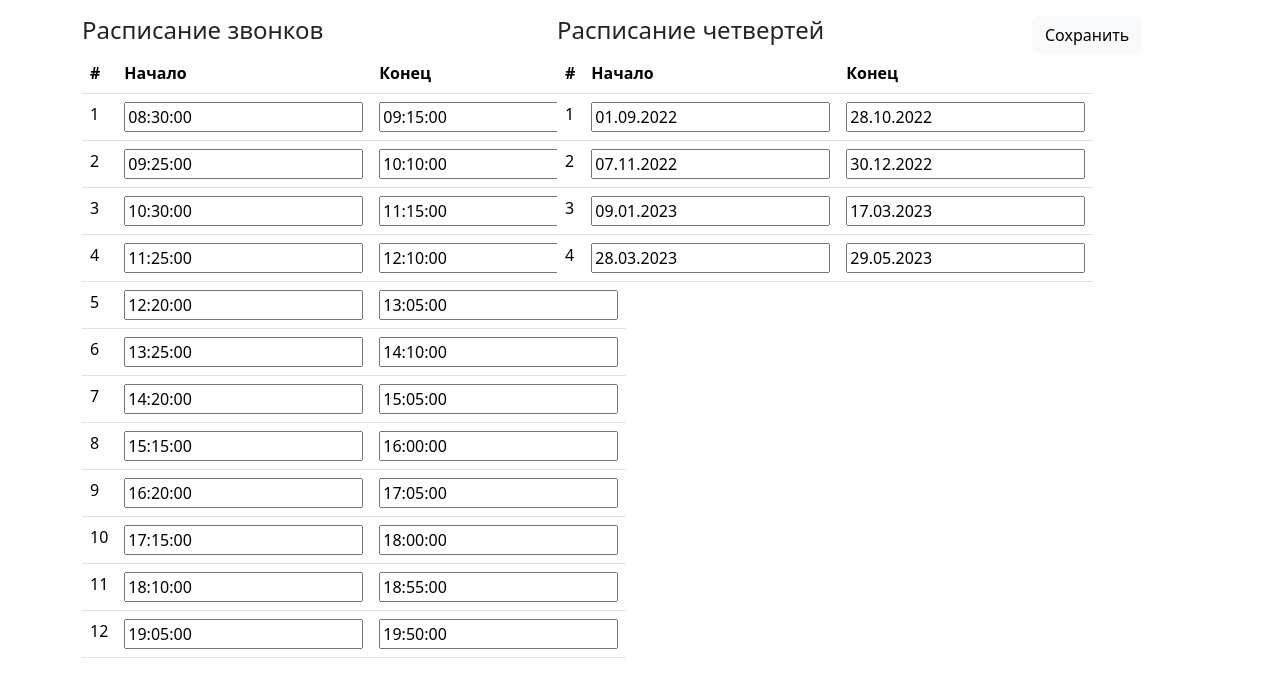
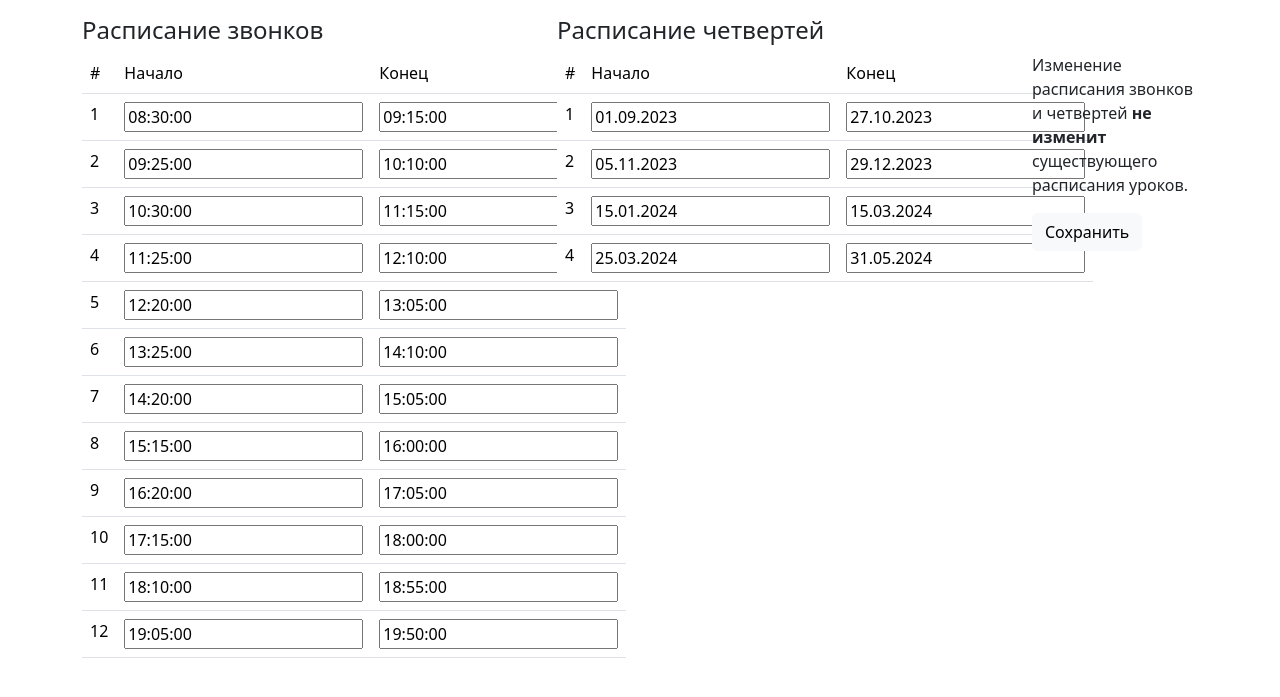
Before and after one commit to gamingKenku/CourseWork, a Django app: page /schedule/edit_bell_quarter/ in a window 1280 px wide. Shown: the part 56-753 px from the top of the page. Run offline with Django 4.2, Linux system fonts and the light colour scheme; the visitor is signed in with stand-in values (Sample User, id 1); some libraries are stand-ins or nearby versions.

Commit message:
pages info

```diff
--- a/StudentJournal/grades_nonattendance/views.py
+++ b/StudentJournal/grades_nonattendance/views.py
@@ -3,8 +3,8 @@ import numpy as np
 import pandas as pd
 from django.core.files.storage import default_storage
 from django.shortcuts import get_object_or_404, render
-from django.db.models import Q, QuerySet
-from django.http import FileResponse, HttpResponse, HttpResponseRedirect, Http404, JsonResponse
+from django.db.models import Q
+from django.http import FileResponse, HttpResponse, HttpResponseRedirect, JsonResponse
 from scheduling.forms import LessonMaterialUploadForm
 from scheduling.models import LessonSchedule
 from scheduling.schedule_creator import QuarterSchedule
--- a/StudentJournal/scheduling/quarter_schedule.xml
+++ b/StudentJournal/scheduling/quarter_schedule.xml
@@ -1,18 +1,18 @@
 <body>
     <quarter number="1">
-        <start>2022-09-01</start>
-        <end>2022-10-28</end>
+        <start>2023-09-01</start>
+        <end>2023-10-27</end>
     </quarter>
     <quarter number="2">
-        <start>2022-11-07</start>
-        <end>2022-12-30</end>
+        <start>2023-11-05</start>
+        <end>2023-12-29</end>
     </quarter>
     <quarter number="3">
-        <start>2023-01-09</start>
-        <end>2023-03-17</end>
+        <start>2024-01-15</start>
+        <end>2024-03-15</end>
     </quarter>
     <quarter number="4">
-        <start>2023-03-28</start>
-        <end>2023-05-29</end>
+        <start>2024-03-25</start>
+        <end>2024-05-31</end>
     </quarter>
 </body>
--- a/StudentJournal/scheduling/static/scheduling/style.css
+++ b/StudentJournal/scheduling/static/scheduling/style.css
@@ -14,6 +14,10 @@
 .grade{
     font-size: larger;
     font-weight: bolder;
+    text-align: center;
+    vertical-align: middle;
+}
+.classroom{
     text-align: center;
     vertical-align: middle;
 }
@@ -64,6 +68,9 @@ table.class-journal {
 tr.student-journal {
     cursor: pointer;
 }
+th, h4, h5 {
+    font-weight: normal;
+}
 #id-overlay {
     top: 0;
     bottom: 0;
--- a/StudentJournal/scheduling/templates/bell_quarter_edit.html
+++ b/StudentJournal/scheduling/templates/bell_quarter_edit.html
@@ -9,7 +9,7 @@
     <div class="container">
         <div class="row pt-3 pb-3">
             <div class="col-md-5">
-                <h4>Расписание звонков</h4>
+            <h4>Расписание звонков</h4>
                 <table class="table">
                     <thead>
                         <th>#</th>
@@ -49,6 +49,10 @@
                 </table>
             </div>
             <div class="col-md-2">
+                <h4><br></h4>
+                <p>
+                    Изменение расписания звонков и четвертей <b>не изменит</b> существующего расписания уроков.
+                </p>
                 <button type="submit" class="btn btn-light">Сохранить</button>
             </div>
         </div>
--- a/StudentJournal/users/views.py
+++ b/StudentJournal/users/views.py
@@ -136,8 +136,7 @@ def add_discipline_to_teacher(request):
         teacher = AppUser.objects.get(id=teacher_id)
         discipline_id = request.POST.get("discipline_select")
         discipline = DisciplineName.objects.get(id=discipline_id)
-        discipline_teacher = DisciplineTeacher.objects.create(teacher=teacher, discipline=discipline)
-        discipline_teacher.save()
+        DisciplineTeacher.objects.get_or_create(teacher=teacher, discipline=discipline)
 
     return HttpResponseRedirect("/teachers/")
 
```
Also changed, not shown: StudentJournal/grades_nonattendance/templates/class_journal.html (+22 -4 lines), StudentJournal/scheduling/templates/student_journal.html (+48 -6 lines), 2 other files.
